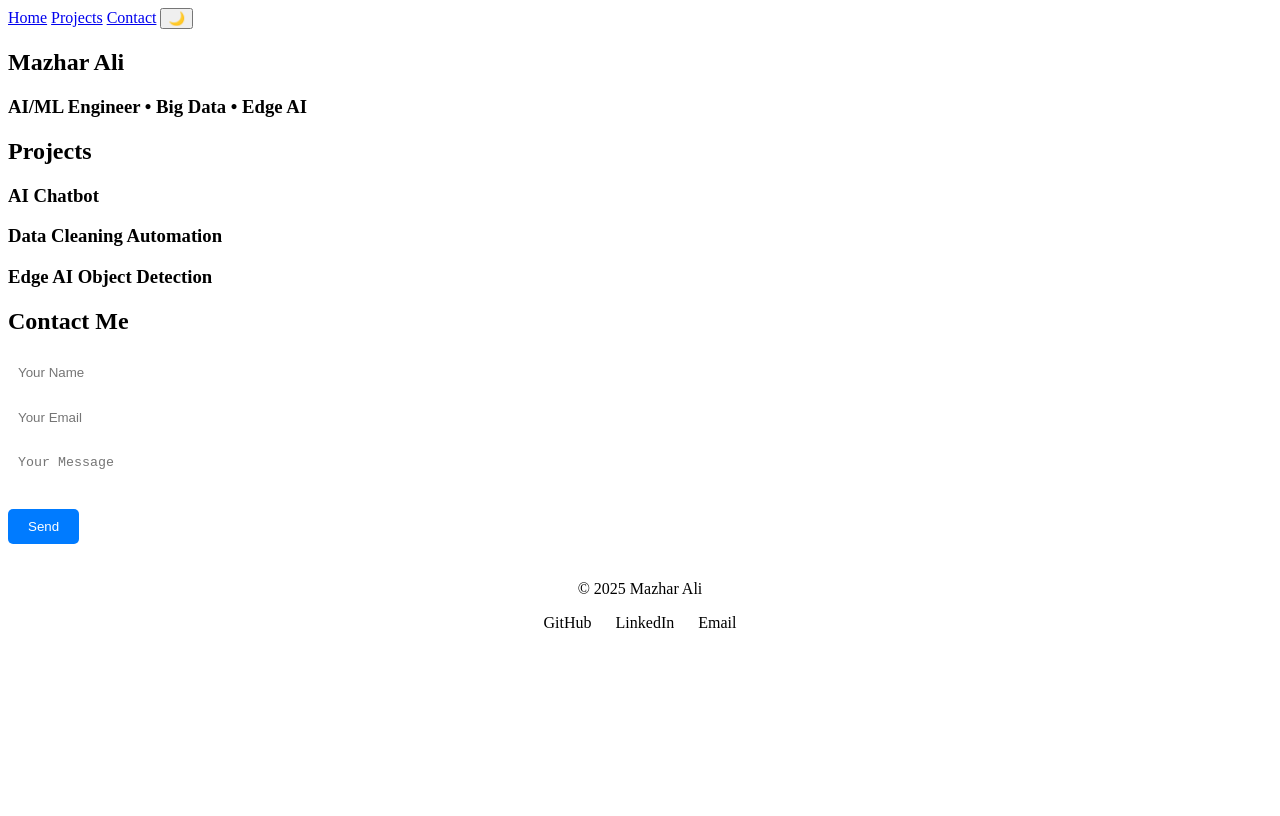
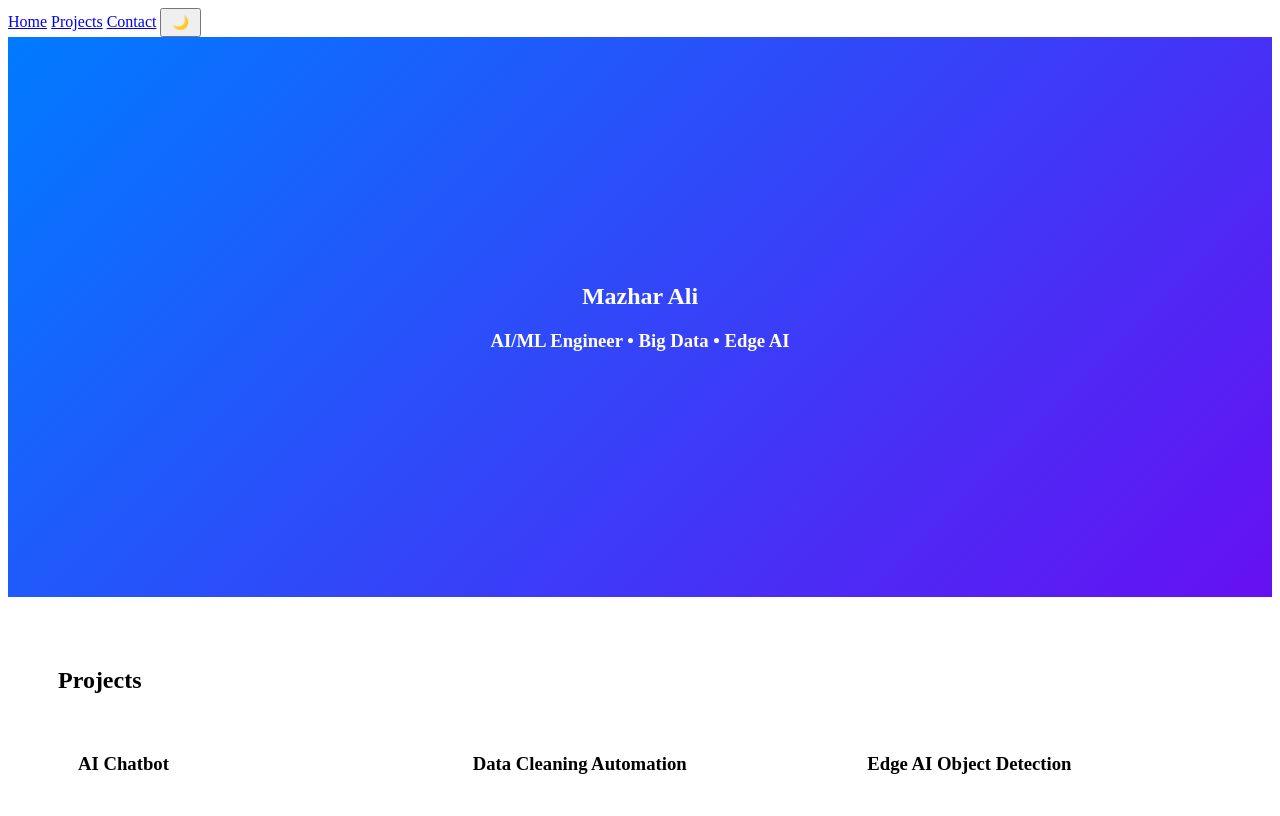
Before and after one commit to Mazhar113/Mazhar113.github.io, a plain HTML site: page index.html in a window 1280 px wide. Shown: the top 816 px of the page. Drawn offline with Linux system fonts and the light colour scheme.

Commit message:
Update style.css

```diff
--- a/style.css
+++ b/style.css
@@ -1,4 +1,39 @@
 body {
+}
+
+
+#themeToggle {
+padding: 5px 10px;
+cursor: pointer;
+}
+
+
+.hero {
+height: 70vh;
+display: flex;
+justify-content: center;
+align-items: center;
+text-align: center;
+background: linear-gradient(135deg, #007bff, #6610f2);
+color: #fff;
+}
+
+
+.section {
+padding: 50px;
+}
+
+
+#projectContainer {
+display: grid;
+grid-template-columns: repeat(auto-fit, minmax(250px, 1fr));
+gap: 20px;
+}
+
+
+.project-card {
+background: var(--card);
+padding: 20px;
 border-radius: 10px;
 cursor: pointer;
 transition: transform 0.2s;
```
